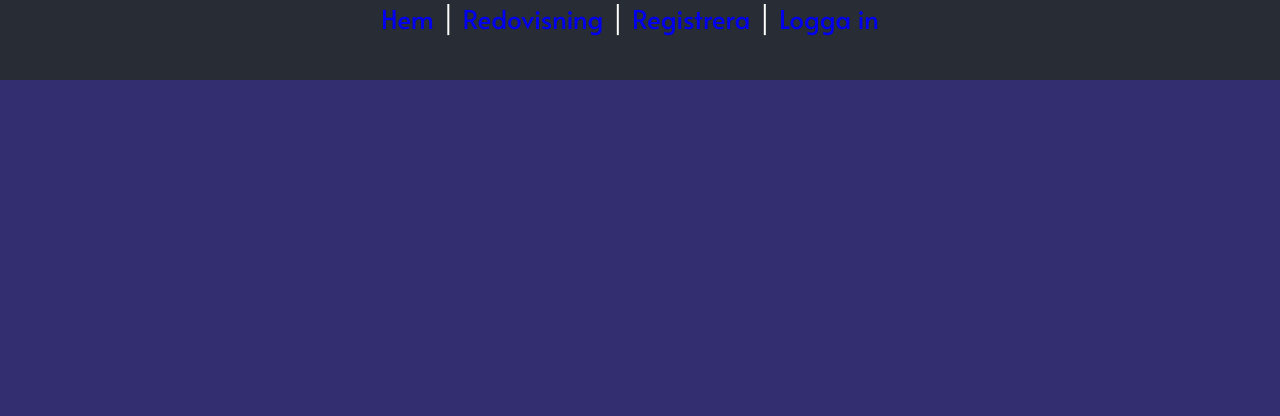
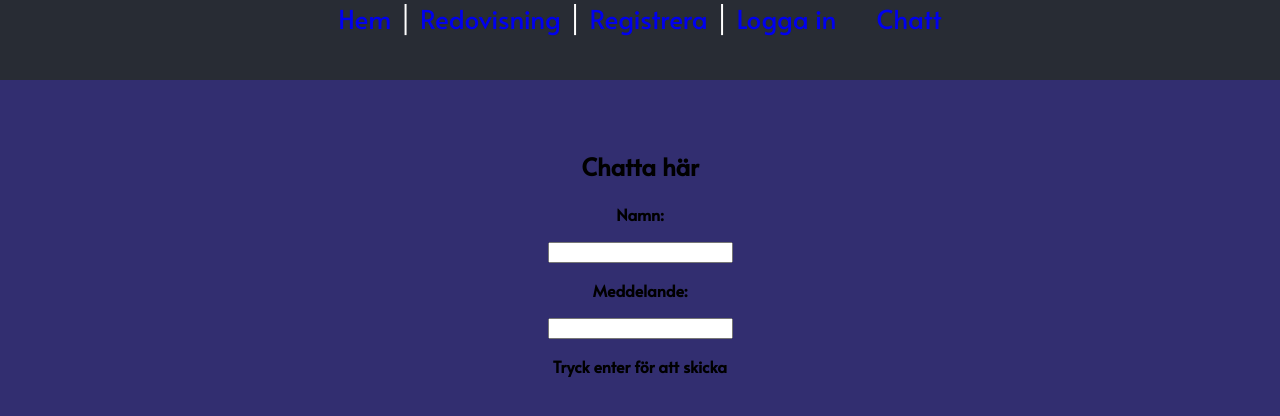
Before and after one commit to annabatra/jsramverk, a React (Create React App) app: page /chatfunction in a window 1280 px wide. Shown: the top 416 px of the page. Built offline with nearby package versions, Linux system fonts and the light colour scheme; no server answers.

Commit message:
added chatfunction locally

```diff
--- a/package.json
+++ b/package.json
@@ -7,13 +7,15 @@
     "@testing-library/react": "^9.5.0",
     "@testing-library/user-event": "^7.2.1",
     "chromedriver": "^85.0.1",
+    "express": "^4.17.1",
     "geckodriver": "^1.20.0",
     "react": "^16.13.1",
     "react-dom": "^16.13.1",
     "react-dropdown": "^1.8.0",
     "react-router-dom": "^5.2.0",
     "react-scripts": "3.4.3",
-    "selenium-webdriver": "^3.6.0"
+    "selenium-webdriver": "^3.6.0",
+    "socket.io": "^2.3.0"
   },
   "scripts": {
     "start": "react-scripts start",
--- a/src/App.js
+++ b/src/App.js
@@ -6,6 +6,9 @@ import Reports from './view/reports.js';
 import Register from './view/register.js';
 import Login from './view/logon.js';
 import EditReport from './view/editreport.js';
+import Chatfunction from './view/chatfunction.js';
+
+
 
 import {
   BrowserRouter as Router,
@@ -26,6 +29,7 @@ function App() {
               <Link to="/register">Registrera</Link>|
               <Link to="/logon">Logga in</Link>
               <Link to="/editreport/1"></Link>
+              <Link to="/chatfunction">Chatt</Link>
             </header>
           <div class="centerMe">
           <Switch>
@@ -36,6 +40,7 @@ function App() {
             <Route exact strict path="/editreport/:id" component={EditReport}/>
             <Route exact strict path="/logon" component={Login}/>
             <Route exact strict path="/register" component={Register}/>
+            <Route exact strict path="/chatfunction" component={Chatfunction}/>
           </Switch>
           </div>
         </Router>
--- /dev/null
+++ b/src/view/chatfunction.js
@@ -0,0 +1,95 @@
+import React from 'react';
+import io from 'socket.io-client';
+
+const allMessages = document.getElementById("all-messages");
+const newInput = document.getElementById("new-input");
+
+class Chatfunction extends React.Component {
+    constructor() {
+        super();
+        this.state = {
+            user: "",
+            users: []
+        }
+
+        this.socket = io('https://socket-server.jsramverk.me');
+        this.newInput = document.getElementById("new-input");
+    }
+
+    componentDidMount() {
+        const allMessages = document.getElementById("all-messages");
+        this.socket.on('chat message', function (message) {
+            console.log("efter socket msg");
+            let addedMessage = document.createElement("p");
+
+            addedMessage.textContent =
+                "[" + message.currtime + "] "
+                + message.user + " sa: "
+                + message.msg;
+
+            allMessages.appendChild(addedMessage);
+        });
+
+        this.socket.on('user connected', function (user) {
+            let newUserConnected = document.createElement("p");
+            newUserConnected.style.fontStyle = "italic";
+
+            newUserConnected.textContent = user.user + " anslöt till chatten!";
+
+            allMessages.appendChild(newUserConnected);
+        })
+    }
+
+    handleUser = (event) => {
+        this.setState({ user: event.target.value })
+    }
+
+    handleInput = (event) => {
+        if (event.key === "Enter") {
+            this.checkUser();
+            const timeStamp = new Date().toLocaleString();
+
+            this.socket.emit('chat message', {
+                currtime: timeStamp,
+                user: this.state.user,
+                msg: event.target.value
+            });
+
+            event.target.value = "";
+        }
+    }
+
+    checkUser = () => {
+        if (!(this.state.users.includes(this.state.user))) {
+            this.state.users.push(this.state.user);
+
+            this.socket.emit('user connected', {
+                user: this.state.user
+            });
+        } else {
+            console.log(this.state.user + " already connected to chat")
+        }
+    };
+
+    render() {
+        return (
+            <div className="App">
+                <article className="article-standard">
+                    <h2>Chatta här</h2>
+                    <div id="all-messages" class="all-messages"></div>
+
+                    <p><b>Namn:</b></p>
+                    <input id="new-user" type="text" required name="user" onChange= {this.handleUser} />
+
+                    <p><b>Meddelande:</b></p>
+                    <input id="new-input" type="text" class="new-input" required name="msg" onKeyDown= {this.handleInput}
+                    />
+                    <p><b>Tryck enter för att skicka</b></p>
+                </article>
+            </div>
+        )
+    }
+}
+
+
+export default Chatfunction;
```
Also changed, not shown: 1 other file (tests, documents, lock files or other folders).
